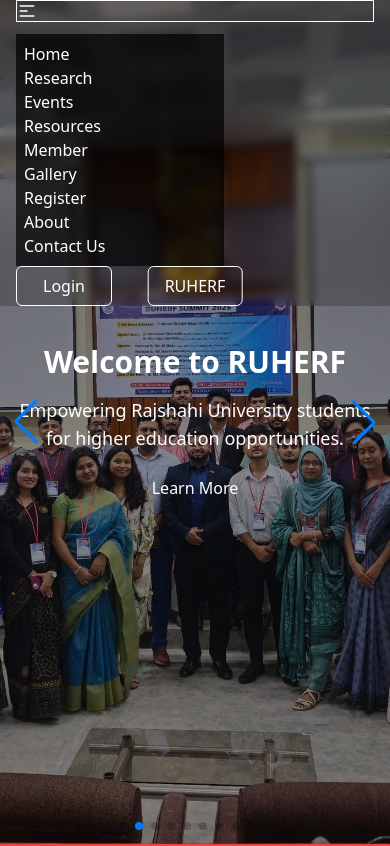
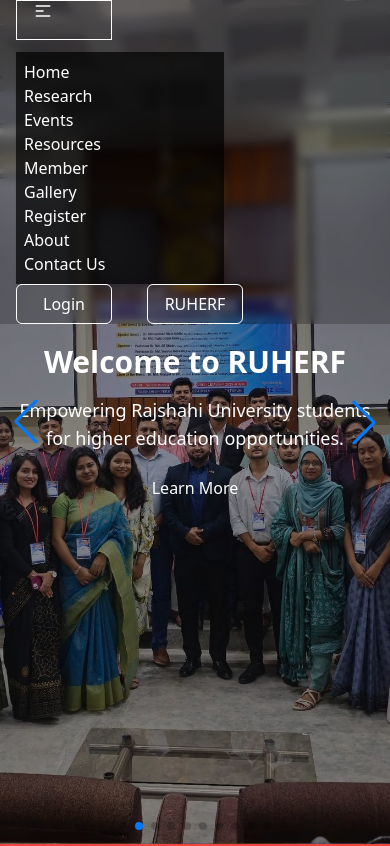
Before and after one commit to mehorabkonok/ruherf, a React (Vite) app: page / in a window 390 px wide. Shown: the top 846 px of the page. Built offline with nearby package versions, Linux system fonts and the light colour scheme.

Commit message:
width of the hamburger has been set to 'w-24' from 'w-auto'.

```diff
--- a/src/Pages/Components/Navbar/Navbar.jsx
+++ b/src/Pages/Components/Navbar/Navbar.jsx
@@ -24,7 +24,7 @@
                 {/* Navbar start */}
                 <div className="navbar-start">
                     <div className="dropdown">
-                        <div tabIndex={0} className="btn btn-ghost lg:hidden border border-white">
+                        <div tabIndex={0} className="btn btn-ghost lg:hidden border border-white h-10 w-24 px-4">
                             <svg xmlns="http://www.w3.org/2000/svg" className="h-5 w-5" fill="none"
                                 viewBox="0 0 24 24" stroke="currentColor">
                                 <path strokeLinecap="round" strokeLinejoin="round" strokeWidth="2"
@@ -49,7 +49,7 @@
                     {/* Centered Mobile Logo */}
                     <div className="absolute left-1/2 transform -translate-x-1/2 lg:hidden">
                         <a href="/">
-                            <div className='flex items-center justify-center h-10 w-auto border border-white rounded-md px-4'>
+                            <div className='flex items-center justify-center h-10 w-24 border border-white rounded-md px-4'>
                                 RUHERF
                             </div>
                         </a>
```
